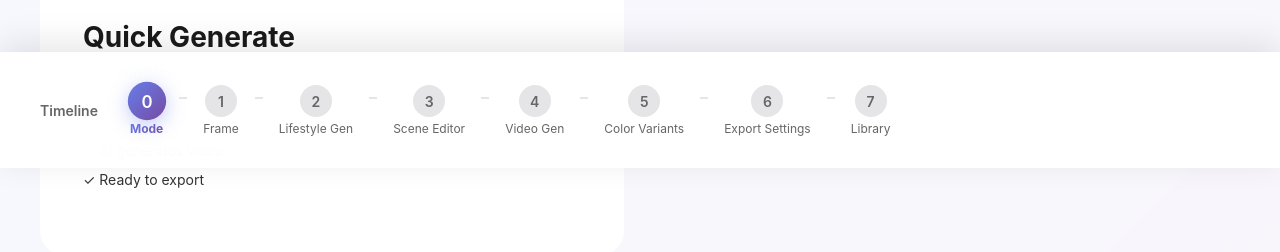
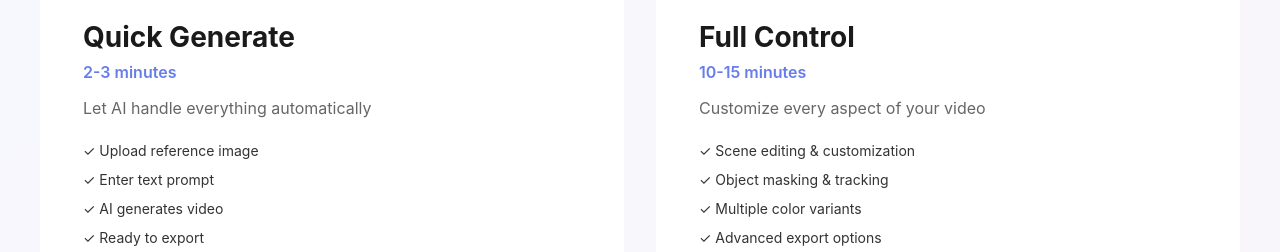
Before and after one commit to Vscheffer1/editor-creative, a plain HTML site: page index.html in a window 1280 px wide. Shown: the part 632-884 px from the top of the page. Drawn offline with Linux system fonts and the light colour scheme.

Commit message:
Update index.html

```diff
--- a/index.html
+++ b/index.html
@@ -2548,11 +2548,11 @@
                         <div class="mode-time">2-3 minutes</div>
                         <div class="mode-description">Let AI handle everything automatically</div>
                         <div class="mode-features">
+                            <div class="mode-feature">✓ Upload reference image</div>
+                            <div class="mode-feature">✓ Enter text prompt</div>
                             <div class="mode-feature">✓ AI generates video</div>
                             <div class="mode-feature">✓ Ready to export</div>
                         </div>
-                    </div>
-                </div>
                         <button class="mode-select-btn">Start Quick Generate →</button>
                     </div>
                     <div class="mode-card manual" onclick="selectMode('manual')">
```
